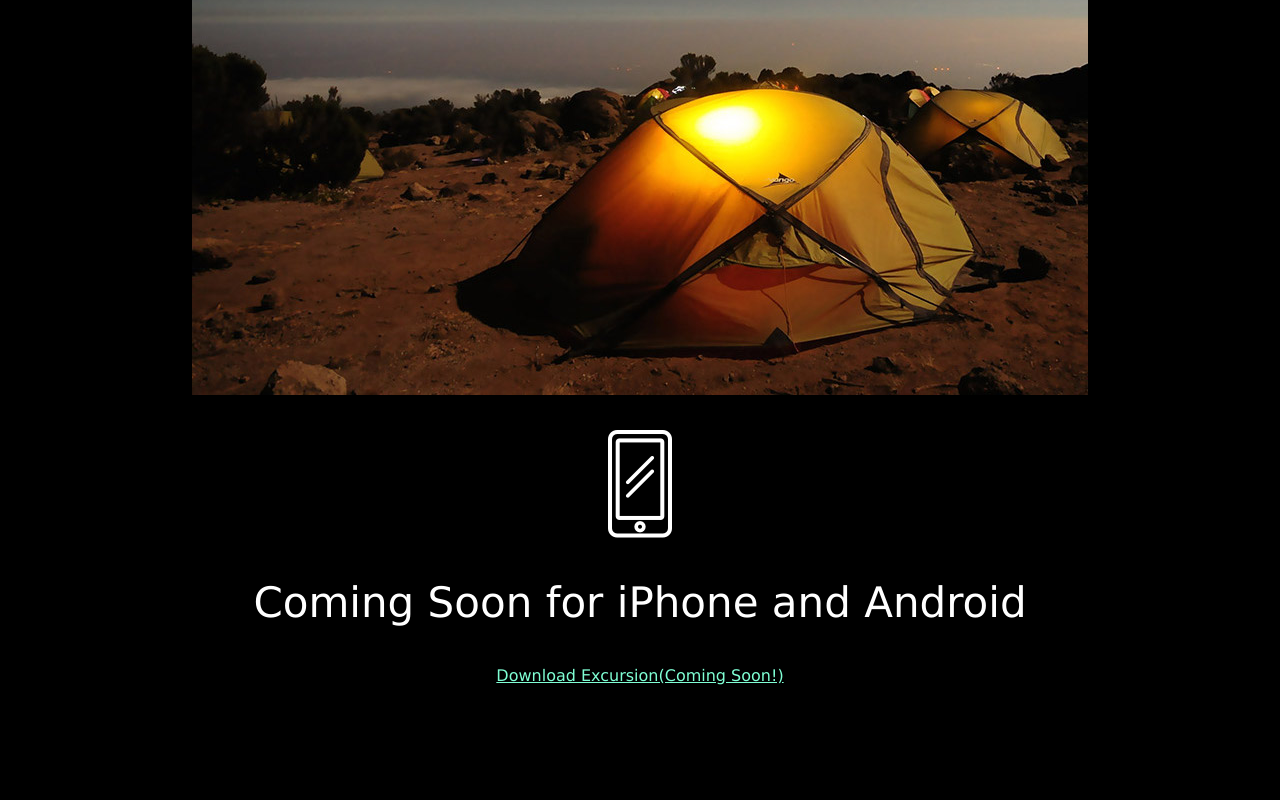
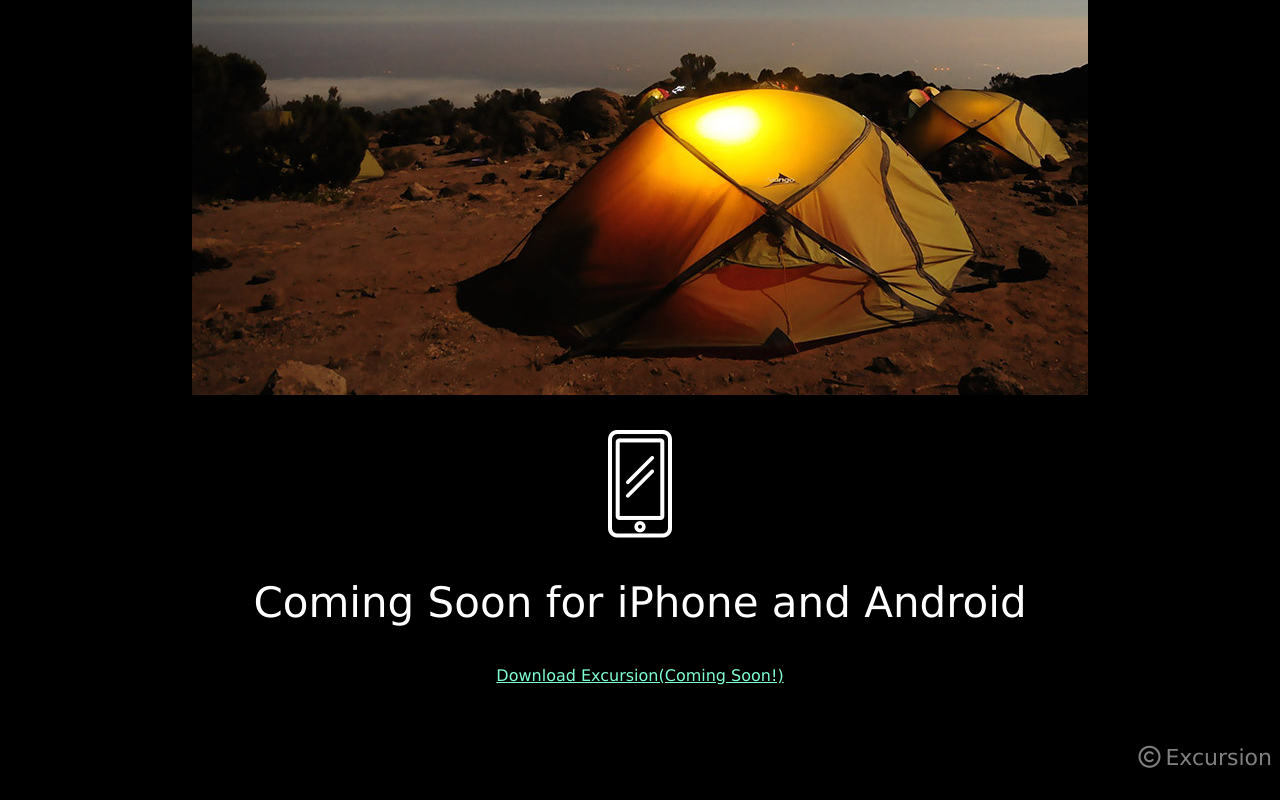
Before and after one commit to bhlaq/excursion, a plain HTML site: page index.html in a window 1280 px wide. Shown: the part 620-1420 px from the top of the page. Before the commit the page ends 1314 px from the top, so only its background shows below. Drawn offline with Linux system fonts and the light colour scheme.

Commit message:
footer added to finish code

```diff
--- a/index.html
+++ b/index.html
@@ -46,6 +46,13 @@
         <a href="#">Download Excursion(Coming Soon!)</a>
     </div>
 
+
+
+    <!-- footer -->
+    <div id="footer">
+        <h4> <i class="fa-regular fa-copyright"></i>Excursion</h4>
+     </div>
+
 </body>
 
 </html>
--- a/resources/css/style.css
+++ b/resources/css/style.css
@@ -38,3 +38,15 @@ nav{
 i{
     margin-right: 5px;
 }
+
+
+#footer{
+    margin-top: 30px;
+    float: right;
+}
+
+
+#footer h4{
+    font-size: 22px;
+    color: gray;
+}
```
